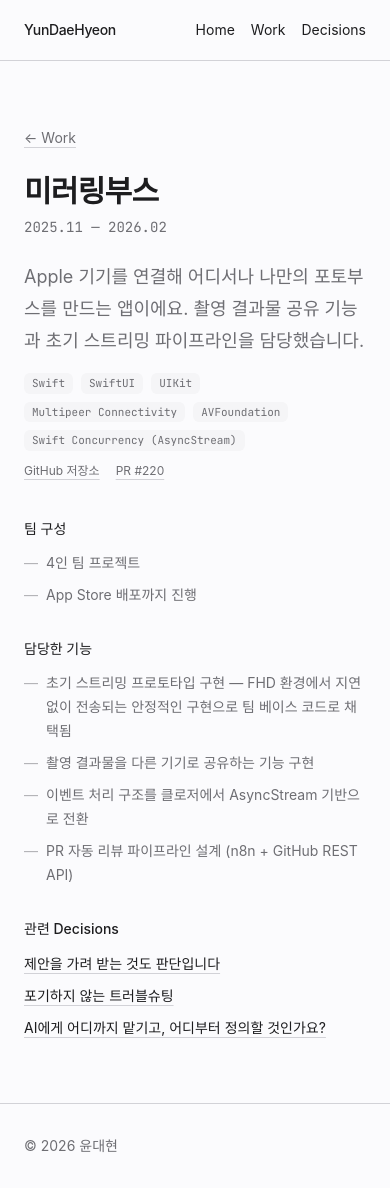
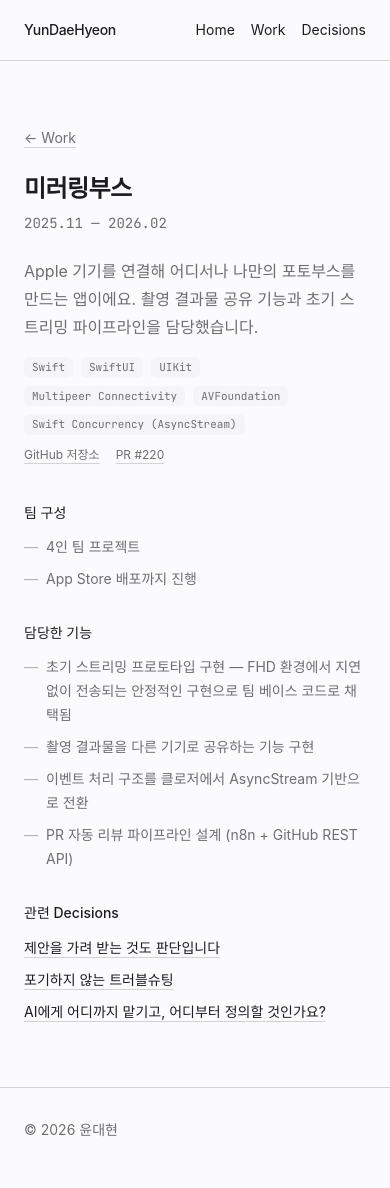
Before and after one commit to YunDaeHyeon/daegom.dev, a Next.js app: page /work/mirroring-booth in a window 390 px wide. Built offline with nearby package versions, Linux system fonts and the light colour scheme.

Commit message:
refactor: Work/Decision 상세 콘텐츠를 공용 컴포넌트로 분리

```diff
--- a/app/decisions/[slug]/page.tsx
+++ b/app/decisions/[slug]/page.tsx
@@ -1,9 +1,7 @@
 import { notFound } from "next/navigation";
 import Link from "next/link";
 import { Container } from "@/components/container";
-import { DetailSections } from "@/components/detail-sections";
-import { LinkRow } from "@/components/link-row";
-import { StatusLabel } from "@/components/status-label";
+import { DecisionDetailContent } from "@/components/decision-detail-content";
 import { decisions, workItems } from "@/lib/content";
 
 export function generateStaticParams() {
@@ -30,40 +28,9 @@ export default async function DecisionDetailPage({
         >
           ← Decisions
         </Link>
-
-        <h1 className="mt-6 text-3xl font-semibold tracking-tight text-foreground sm:text-4xl">
-          {decision.title}
-        </h1>
-        <div className="mt-2 flex items-center gap-4">
-          <span className="font-mono text-sm text-muted-foreground">
-            {decision.date}
-          </span>
-          <StatusLabel status={decision.status} />
+        <div className="mt-6">
+          <DecisionDetailContent decision={decision} relatedWork={relatedWork} />
         </div>
-        <p className="mt-6 max-w-[65ch] text-lg leading-8 text-muted-foreground">
-          {decision.summary}
-        </p>
-        <LinkRow links={decision.links} />
-
-        <DetailSections sections={decision.sections} />
-
-        {relatedWork && (
-          <div className="mt-8">
-            <h2 className="text-sm font-medium text-foreground">
-              관련 프로젝트
-            </h2>
-            <ul className="mt-3 space-y-2">
-              <li>
-                <Link
-                  href={`/work/${relatedWork.slug}`}
-                  className="text-sm text-foreground underline decoration-border underline-offset-4 transition-colors hover:decoration-accent"
-                >
-                  {relatedWork.title}
-                </Link>
-              </li>
-            </ul>
-          </div>
-        )}
       </Container>
     </main>
   );
--- a/app/work/[slug]/page.tsx
+++ b/app/work/[slug]/page.tsx
@@ -1,8 +1,7 @@
 import { notFound } from "next/navigation";
 import Link from "next/link";
 import { Container } from "@/components/container";
-import { DetailSections } from "@/components/detail-sections";
-import { LinkRow } from "@/components/link-row";
+import { WorkDetailContent } from "@/components/work-detail-content";
 import { workItems, decisions } from "@/lib/content";
 
 export function generateStaticParams() {
@@ -31,50 +30,9 @@ export default async function WorkDetailPage({
         >
           ← Work
         </Link>
-
-        <h1 className="mt-6 text-3xl font-semibold tracking-tight text-foreground sm:text-4xl">
-          {item.title}
-        </h1>
-        <p className="mt-2 font-mono text-sm text-muted-foreground">
-          {item.period}
-        </p>
-        <p className="mt-6 max-w-[65ch] text-lg leading-8 text-muted-foreground">
-          {item.summary}
-        </p>
-
-        <ul className="mt-4 flex flex-wrap gap-2">
-          {item.stack.map((tech) => (
-            <li
-              key={tech}
-              className="rounded-sm bg-muted px-2 py-0.5 font-mono text-[11px] text-muted-foreground"
-            >
-              {tech}
-            </li>
-          ))}
-        </ul>
-        <LinkRow links={item.links} />
-
-        <DetailSections sections={item.sections} />
-
-        {related.length > 0 && (
-          <div className="mt-8">
-            <h2 className="text-sm font-medium text-foreground">
-              관련 Decisions
-            </h2>
-            <ul className="mt-3 space-y-2">
-              {related.map((d) => (
-                <li key={d.slug}>
-                  <Link
-                    href={`/decisions/${d.slug}`}
-                    className="text-sm text-foreground underline decoration-border underline-offset-4 transition-colors hover:decoration-accent"
-                  >
-                    {d.title}
-                  </Link>
-                </li>
-              ))}
-            </ul>
-          </div>
-        )}
+        <div className="mt-6">
+          <WorkDetailContent item={item} related={related} />
+        </div>
       </Container>
     </main>
   );
--- /dev/null
+++ b/components/decision-detail-content.tsx
@@ -0,0 +1,51 @@
+import Link from "next/link";
+import { DetailSections } from "@/components/detail-sections";
+import { LinkRow } from "@/components/link-row";
+import { StatusLabel } from "@/components/status-label";
+import type { Decision, WorkItem } from "@/lib/content";
+
+export function DecisionDetailContent({
+  decision,
+  relatedWork,
+}: {
+  decision: Decision;
+  relatedWork: WorkItem | undefined;
+}) {
+  return (
+    <>
+      <h1 className="text-2xl font-semibold tracking-tight text-foreground sm:text-3xl">
+        {decision.title}
+      </h1>
+      <div className="mt-2 flex items-center gap-4">
+        <span className="font-mono text-sm text-muted-foreground">
+          {decision.date}
+        </span>
+        <StatusLabel status={decision.status} />
+      </div>
+      <p className="mt-6 max-w-[65ch] text-base leading-7 text-muted-foreground sm:text-lg sm:leading-8">
+        {decision.summary}
+      </p>
+      <LinkRow links={decision.links} />
+
+      <DetailSections sections={decision.sections} />
+
+      {relatedWork && (
+        <div className="mt-8">
+          <h2 className="text-sm font-medium text-foreground">
+            관련 프로젝트
+          </h2>
+          <ul className="mt-3 space-y-2">
+            <li>
+              <Link
+                href={`/work/${relatedWork.slug}`}
+                className="text-sm text-foreground underline decoration-border underline-offset-4 transition-colors hover:decoration-accent"
+              >
+                {relatedWork.title}
+              </Link>
+            </li>
+          </ul>
+        </div>
+      )}
+    </>
+  );
+}
--- /dev/null
+++ b/components/work-detail-content.tsx
@@ -0,0 +1,60 @@
+import Link from "next/link";
+import { DetailSections } from "@/components/detail-sections";
+import { LinkRow } from "@/components/link-row";
+import type { WorkItem, Decision } from "@/lib/content";
+
+export function WorkDetailContent({
+  item,
+  related,
+}: {
+  item: WorkItem;
+  related: Decision[];
+}) {
+  return (
+    <>
+      <h1 className="text-2xl font-semibold tracking-tight text-foreground sm:text-3xl">
+        {item.title}
+      </h1>
+      <p className="mt-2 font-mono text-sm text-muted-foreground">
+        {item.period}
+      </p>
+      <p className="mt-6 max-w-[65ch] text-base leading-7 text-muted-foreground sm:text-lg sm:leading-8">
+        {item.summary}
+      </p>
+
+      <ul className="mt-4 flex flex-wrap gap-2">
+        {item.stack.map((tech) => (
+          <li
+            key={tech}
+            className="rounded-sm bg-muted px-2 py-0.5 font-mono text-[11px] text-muted-foreground"
+          >
+            {tech}
+          </li>
+        ))}
+      </ul>
+      <LinkRow links={item.links} />
+
+      <DetailSections sections={item.sections} />
+
+      {related.length > 0 && (
+        <div className="mt-8">
+          <h2 className="text-sm font-medium text-foreground">
+            관련 Decisions
+          </h2>
+          <ul className="mt-3 space-y-2">
+            {related.map((d) => (
+              <li key={d.slug}>
+                <Link
+                  href={`/decisions/${d.slug}`}
+                  className="text-sm text-foreground underline decoration-border underline-offset-4 transition-colors hover:decoration-accent"
+                >
+                  {d.title}
+                </Link>
+              </li>
+            ))}
+          </ul>
+        </div>
+      )}
+    </>
+  );
+}
```
